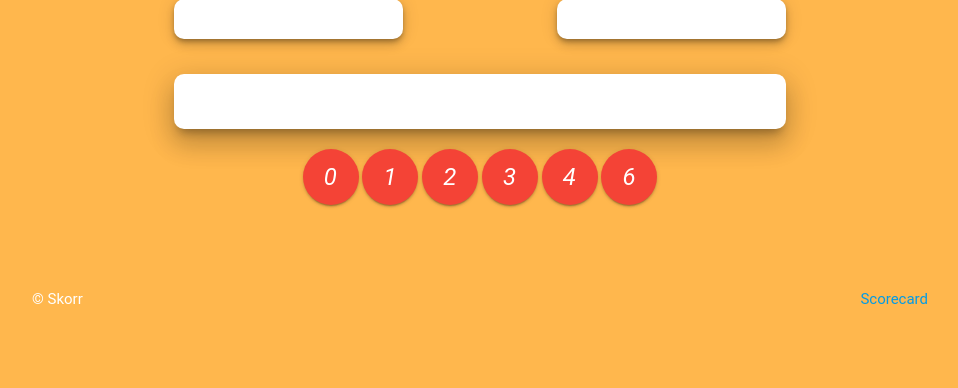
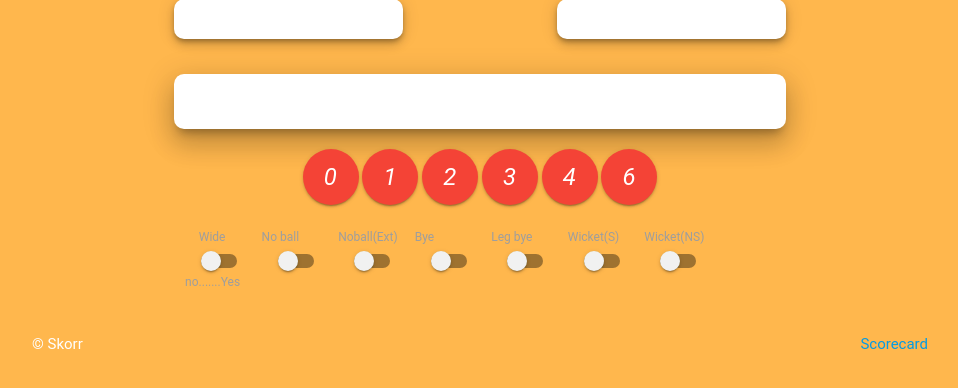
Before and after one commit to nikitph/skorer, a Flask app: template templates/over.html in a window 1280 px wide. Shown: the part 179-567 px from the top of the page, without its empty margins (160-1118 px from the left). Run offline with Flask 2, Linux system fonts and the light colour scheme; the template is opened without the code that fills it, so the values that code supplies are empty; some libraries are stand-ins or nearby versions; some web fonts are replaced.

```diff
--- a/skorr.py
+++ b/skorr.py
@@ -122,7 +122,7 @@ def comm_get(mid):
 def sc_get(mid):
     scorecard_dict = []
     global match
-    mtch = match[mid]
+    mtch = match[session['mid']]
     for p in mtch.get_all_players(session['playing']):
         temp = mtch.get_player(p, session['playing'])
         scorecard_dict.append(temp.return_runs())
--- a/templates/matchcenter.html
+++ b/templates/matchcenter.html
@@ -18,7 +18,6 @@
                 socket.emit('join', {room: '' });
             });
                 var sourc = {{ mtch|safe }};
-                var options = {source: sourc};
                 var tbl = $('#commentary');
                 var jsonHtmlTable = ConvertJsonToTable(sourc, 'jsonTable', null, 'Download');
                 tbl.html(jsonHtmlTable);
--- a/templates/over.html
+++ b/templates/over.html
@@ -4,6 +4,80 @@
     <script type="text/javascript"
             src="http://cdnjs.cloudflare.com/ajax/libs/socket.io/0.9.16/socket.io.min.js"></script>
     <script type="text/javascript" charset="utf-8">
+        var invalid = false;
+        var noball = false;
+        var wide = false;
+        var bye =false;
+        var legbye=false;
+        var wicket=false;
+        var strikerout = false;
+        var noballextra = false;
+
+        function setinvalid(val) {
+            invalid = val.checked;
+        }
+
+        function setnoball(val) {
+            noball = val.checked;
+        }
+
+         function setnoballextra(val) {
+            noballextra = val.checked;
+        }
+
+        function setwide(val) {
+            wide = val.checked;
+        }
+
+        function setbye(val) {
+            bye = val.checked;
+        }
+
+        function setlegbye(val) {
+            legbye = val.checked;
+        }
+
+        function setwicket(val) {
+            wicket = val.checked;
+        }
+
+        function setstrikerout(val) {
+            strikerout = val.checked;
+        }
+
+        function getinvalid() {
+
+            return invalid;
+        }
+
+        function getnoball() {
+            return noball;
+        }
+
+         function getnoballextra() {
+            return noballextra;
+        }
+
+        function getwide() {
+            return wide;
+        }
+
+        function getbye() {
+            return bye;
+        }
+
+        function getlegbye() {
+            return legbye;
+        }
+
+        function getwicket() {
+            return wicket;
+        }
+
+        function getstrikerout() {
+            return strikerout;
+        }
+
         $(document).ready(function () {
             $('select').material_select();
             $('.modal-trigger').leanModal();
@@ -18,12 +92,14 @@
                 socket.emit('join', {room: mat});
                 socket.emit('my event', {
                     data: '',
-                    invalid: false,
-                    noball: false,
-                    wide: false,
-                    bye: false,
-                    legbye: false,
-                    wicket: false
+                    invalid: getinvalid(),
+                    noball: getnoball(),
+                    wide: getwide(),
+                    bye: getbye(),
+                    legbye: getlegbye(),
+                    wicket: getwicket(),
+                    strikerout: getstrikerout(),
+                    noballextra: getnoballextra()
                 });
 
             });
@@ -57,12 +133,13 @@
             $('form#emit').submit(function (event) {
                 socket.emit('my event', {
                     data: $('#emit_data').val(),
-                    invalid: false,
-                    noball: false,
-                    wide: false,
-                    bye: false,
-                    legbye: false,
-                    wicket: false
+                    invalid: getinvalid(),
+                    noball: getnoball(),
+                    wide: getwide(),
+                    bye: getbye(),
+                    legbye: getlegbye(),
+                    wicket: getwicket(),
+                    strikerout: getstrikerout()
                 });
                 return false;
             });
@@ -101,12 +178,13 @@
 
             socket.emit('my event', {
                 data: i,
-                invalid: false,
-                noball: false,
-                wide: false,
-                bye: false,
-                legbye: false,
-                wicket: false
+                invalid: getinvalid(),
+                noball: getnoball(),
+                wide: getwide(),
+                bye: getbye(),
+                legbye: getlegbye(),
+                wicket: getwicket(),
+                strikerout: getstrikerout()
             });
             return false;
         }
@@ -120,12 +198,13 @@
 
             socket.emit('my event', {
                 data: sel.value,
-                invalid: false,
-                noball: false,
-                wide: false,
-                bye: true,
-                legbye: false,
-                wicket: false
+                invalid: getinvalid(),
+                noball: getnoball(),
+                wide: getwide(),
+                bye: getbye(),
+                legbye: getlegbye(),
+                wicket: getwicket(),
+                strikerout: getstrikerout()
             });
             initSelec(sel);
             return false;
@@ -309,90 +388,78 @@
 
         </div>
         <div class="row">
-             <div class="col s12 m2">
+            <div class="col s12 m2">
                 <div class="icon-block center">
                     <br>
                 </div>
             </div>
-            <div class="col s12 m1">
-                <div class="icon-block center">
-
-                    <select id="wide" onchange="submitFuncSelWideBall(this)">
-                        <option value="" disabled selected>Wide</option>
-                        <option value="1">1</option>
-                        <option value="2">2</option>
-                        <option value="3">3</option>
-                        <option value="4">4</option>
-                        <option value="5">5</option>
-
-                    </select>
-
+            <div class="col s3 m1">
+                <div class="switch center">
+                    <label>
+                        Wide
+                        <input type="checkbox" onchange="setwide(this)">
+                        <span class="lever center"></span>
+                        no.......Yes
+                    </label>
                 </div>
             </div>
 
-            <div class="col s12 m2">
-                <div class="icon-block center">
-
-                    <select id="noball" onchange="submitFuncSelNoBall(this)">
-                        <option value="" disabled selected>No Ball</option>
-                        <option value="1 nb">Nb</option>
-                        <option value="2 nb">1+Nb</option>
-                        <option value="3 nb">2+Nb</option>
-                        <option value="4 nb">3+Nb</option>
-                        <option value="5 nb">4+Nb</option>
-                        <option value="7 nb">6+Nb</option>
-                        <option value="2 nbe">1+Nb(Extra)</option>
-                        <option value="3 nbe">2+Nb(Extra)</option>
-                        <option value="4 nbe">3+Nb(Extra)</option>
-                        <option value="5 nbe">4+Nb(Extra)</option>
-
-                    </select>
-
+            <div class="col s3 m1">
+                <div class="switch">
+                    <label>
+                        No ball
+                        <input type="checkbox" name="nb" onchange="setnoball(this)">
+                        <span class="lever"></span>
+                    </label>
                 </div>
             </div>
 
-            <div class="col s12 m1">
-                <div class="icon-block center">
-
-                    <select id="bye" onchange="submitFuncSelBye(this)">
-                        <option value="" disabled selected>Bye</option>
-                        <option value="1">1</option>
-                        <option value="2">2</option>
-                        <option value="3">3</option>
-                        <option value="4">4</option>
-
-                    </select>
-
+            <div class="col s3 m1">
+                <div class="switch">
+                    <label>
+                        Noball(Ext)
+                        <input type="checkbox" onchange="setnoball(this)">
+                        <span class="lever"></span>
+                    </label>
                 </div>
             </div>
 
-            <div class="col s12 m1">
-                <div class="icon-block center">
+            <div class="col s3 m1">
+                <div class="switch">
+                    <label>
+                        Bye <input type="checkbox" onchange="setbye(this)">
+                        <span class="lever"></span>
+                    </label>
+                </div>
+            </div>
+            <div class="col s3 m1">
+                <div class="switch">
+                    <label>
+                        Leg bye <input type="checkbox" onchange="setlegbye(this)">
+                        <span class="lever"></span>
 
-                    <select id="legbye" onchange="submitFuncSelLegBye(this)">
-                        <option value="" disabled selected>Leg Bye</option>
-                        <option value="1">1</option>
-                        <option value="2">2</option>
-                        <option value="3">3</option>
-                        <option value="4">4</option>
+                    </label>
+                </div>
+            </div>
+            <div class="col s3 m1">
+                <div class="switch">
+                    <label>
+                        Wicket(S) <input type="checkbox" onchange="setwicket(this)">
+                        <span class="lever"></span>
 
-                    </select>
+                    </label>
+                </div>
+            </div>
+            <div class="col s3 m1">
+                <div class="switch">
+                    <label>
+                        Wicket(NS) <input type="checkbox" onchange="setstrikerout(this)">
+                        <span class="lever"></span>
 
+                    </label>
                 </div>
             </div>
 
-            <div class="col s12 m3">
-                <div class="icon-block center">
-                    <select id="wicket" onchange="submitFuncSelWicket(this)">
-                        <option value="" disabled selected>Wicket</option>
-                        <option value="0 s">Striker out</option>
-                        <option value="0 ns">Non Striker out</option>
-
-                    </select>
-                </div>
-
-
-            </div>
 
         </div>
     </div>
```
Also changed, not shown: templates/scorecard.html (+5 -8 lines).
